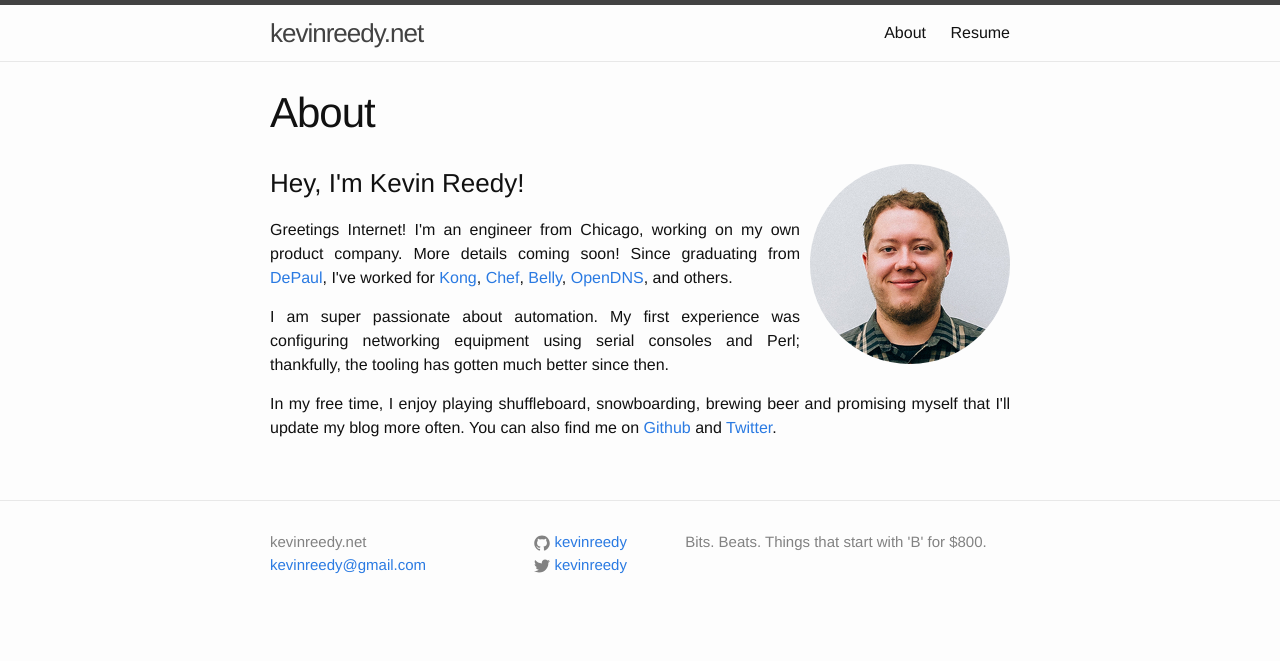
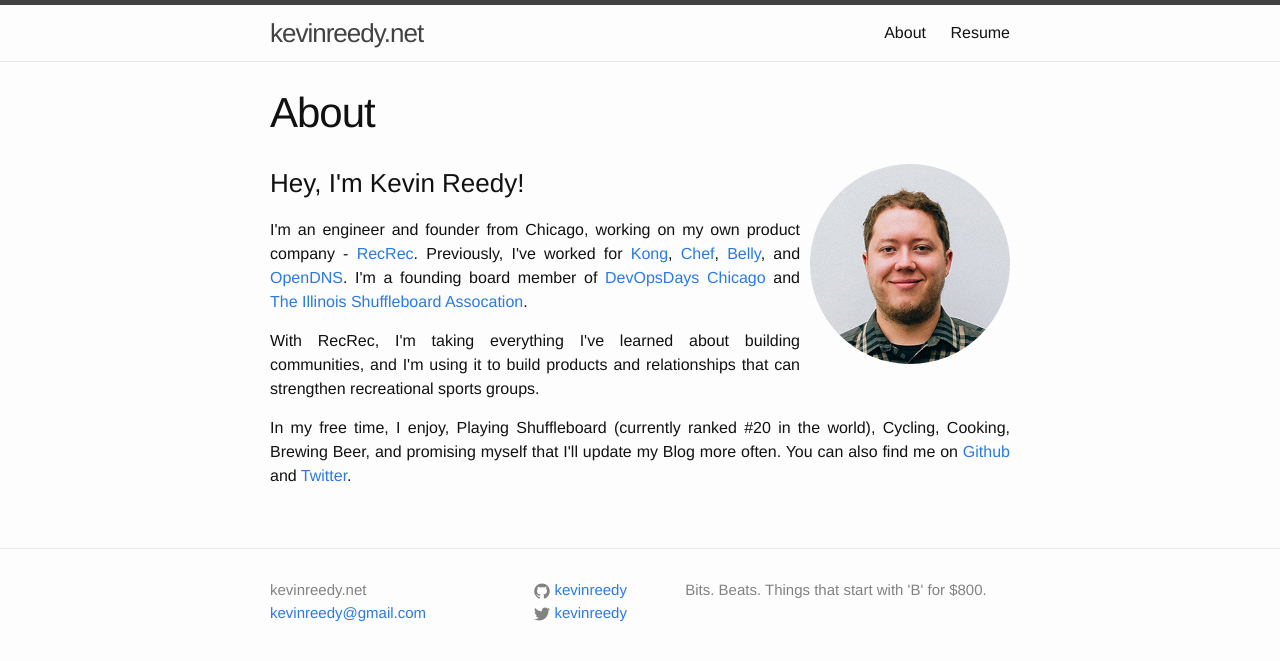
Before and after one commit to kevinreedy/kevinreedy.net, a Jekyll site: the page built from about.html, in a window 1280 px wide. Shown: the top 661 px of the page. Built offline with Jekyll 4.4.1, drawn with Linux system fonts in a browser that asks for light colours.

Commit message:
Update about page

```diff
--- a/about.html
+++ b/about.html
@@ -11,10 +11,10 @@
 
   <div class="about-text">
     <h3>Hey, I'm Kevin Reedy!</h3>
-    <p>Greetings Internet! I'm an engineer from Chicago, working on my own product company. More details coming soon! Since graduating from <a href="http://www.cdm.depaul.edu/Pages/default.aspx">DePaul</a>, I've worked for <a href="https://konghq.com/">Kong</a>, <a href="https://www.chef.io/">Chef</a>, <a href="https://www.bellycard.com">Belly</a>, <a href="https://www.opendns.com">OpenDNS</a>, and others.</p>
+    <p>I'm an engineer and founder from Chicago, working on my own product company - <a href="https://recrec.io">RecRec</a>. Previously, I've worked for <a href="https://konghq.com/">Kong</a>, <a href="https://www.chef.io/">Chef</a>, <a href="https://www.bellycard.com">Belly</a>, and <a href="https://www.opendns.com">OpenDNS</a>. I'm a founding board member of <a href="https://devopsdayschi.org/">DevOpsDays Chicago</a> and <a href="https://www.illinoisshuffleboard.org/">The Illinois Shuffleboard Assocation</a>.</p>
 
-    <p>I am super passionate about automation. My first experience was configuring networking equipment using serial consoles and Perl; thankfully, the tooling has gotten much better since then.</p>
+    <p>With RecRec, I'm taking everything I've learned about building communities, and I'm using it to build products and relationships that can strengthen recreational sports groups.</p>
 
-    <p>In my free time, I enjoy playing shuffleboard, snowboarding, brewing beer and promising myself that I'll update my blog more often. You can also find me on <a href="https://github.com/kevinreedy">Github</a> and <a href="https://twitter.com/kevinreedy">Twitter</a>.</p>
+    <p>In my free time, I enjoy, Playing Shuffleboard (currently ranked #20 in the world), Cycling, Cooking, Brewing Beer, and promising myself that I'll update my Blog more often. You can also find me on <a href="https://github.com/kevinreedy">Github</a> and <a href="https://twitter.com/kevinreedy">Twitter</a>.</p>
   </div>
 </div>
```
